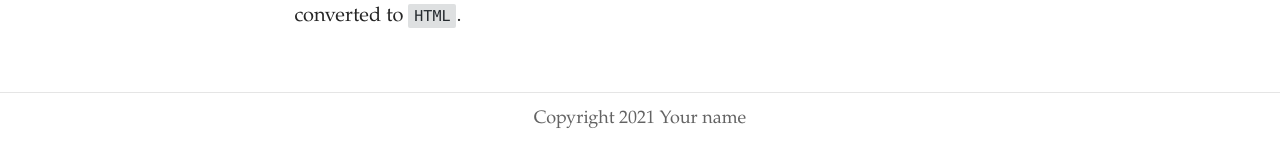
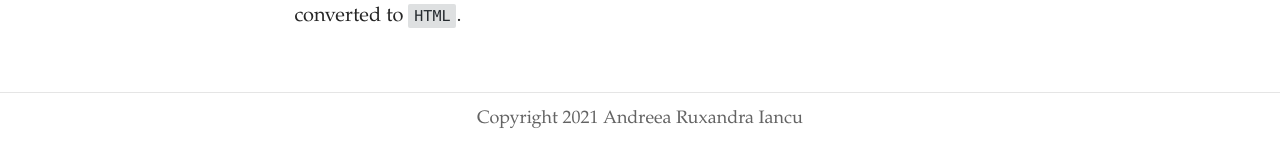
Before and after one commit to ruxandraandreea/typoassignment, a Jekyll site: the page built from pages/about.md, in a window 1280 px wide. Shown: the part 541-708 px from the top of the page. Built offline with Jekyll 4.4.1, drawn with Linux system fonts in a browser that asks for light colours; some web fonts are replaced.

Commit message:
Update Settings “general”

```diff
--- a/_data/settings.yml
+++ b/_data/settings.yml
@@ -1,13 +1,13 @@
 title: Your name or name of site
-description: A website with a blog
+description: A website about typography
+footer_text: Copyright 2021 Andreea Ruxandra Iancu
+header_feature_image: ../uploads/claudio-schwarz-xiqkin06up4-unsplash.jpg
 header_text: My Dream Blog
 header_text_color: "#ffffff"
-footer_text: Copyright 2021 Your name
-header_feature_image: ../uploads/pages.jpg
-bannerheight: "20vmax"
-navbarheight: "55px"
-gridlayout: false
+bannerheight: 20vmax
+navbarheight: 55px
 logo: /uploads/logo.jpg
 favicon: /uploads/favicon.ico
+gridlayout: false
+fixednavbar: false
 upzoom: true
-fixednavbar: false
```
Also changed, not shown: 1 other file.
